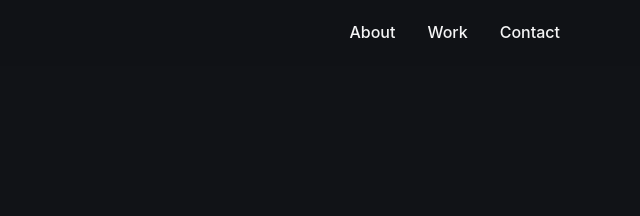
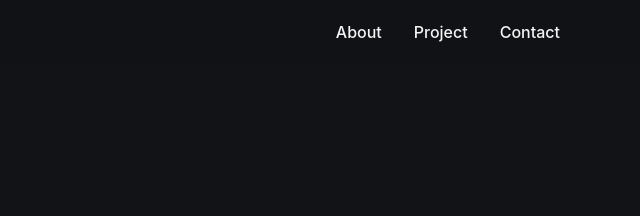
Before and after one commit to sngamin/sngamin.github.io, a plain HTML site: page projects/cineroute.html in a window 1280 px wide. Shown: the top 216 px of the page, 640-1280 px from the left. Drawn offline with Linux system fonts and the light colour scheme; a web font is replaced by a local one.

Commit message:
Add files via upload

```diff
--- a/projects/cineroute.html
+++ b/projects/cineroute.html
@@ -33,7 +33,7 @@
       <nav>
         <ul class="menu">
           <li><a href="../index.html#about">About</a></li>
-          <li><a href="../index.html#work">Work</a></li>
+          <li><a href="../index.html#work">Project</a></li>
           <li><a href="../index.html#contact">Contact</a></li>
         </ul>
       </nav>
```
Also changed, not shown: projects/goyong24.html (+1 -1 lines), projects/hwik.html (+1 -1 lines), projects/yogiyo.html (+1 -1 lines).
